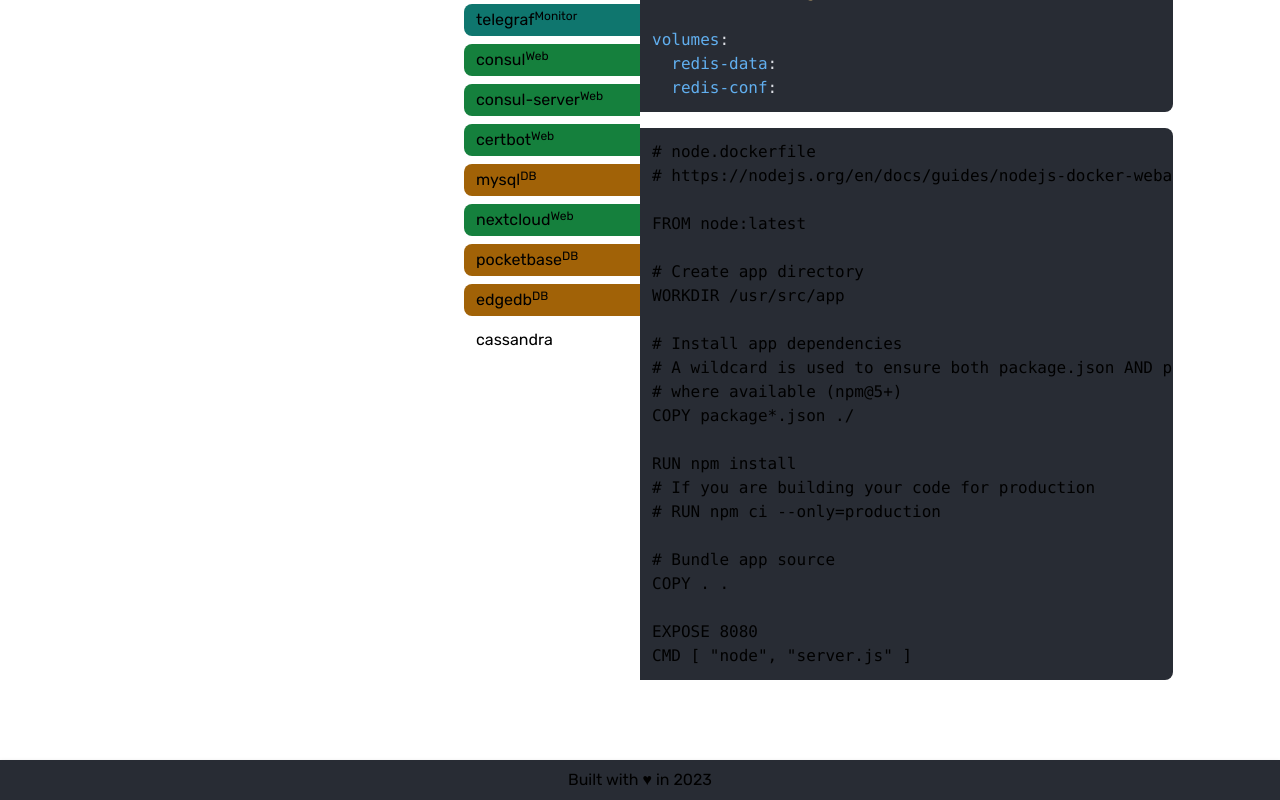
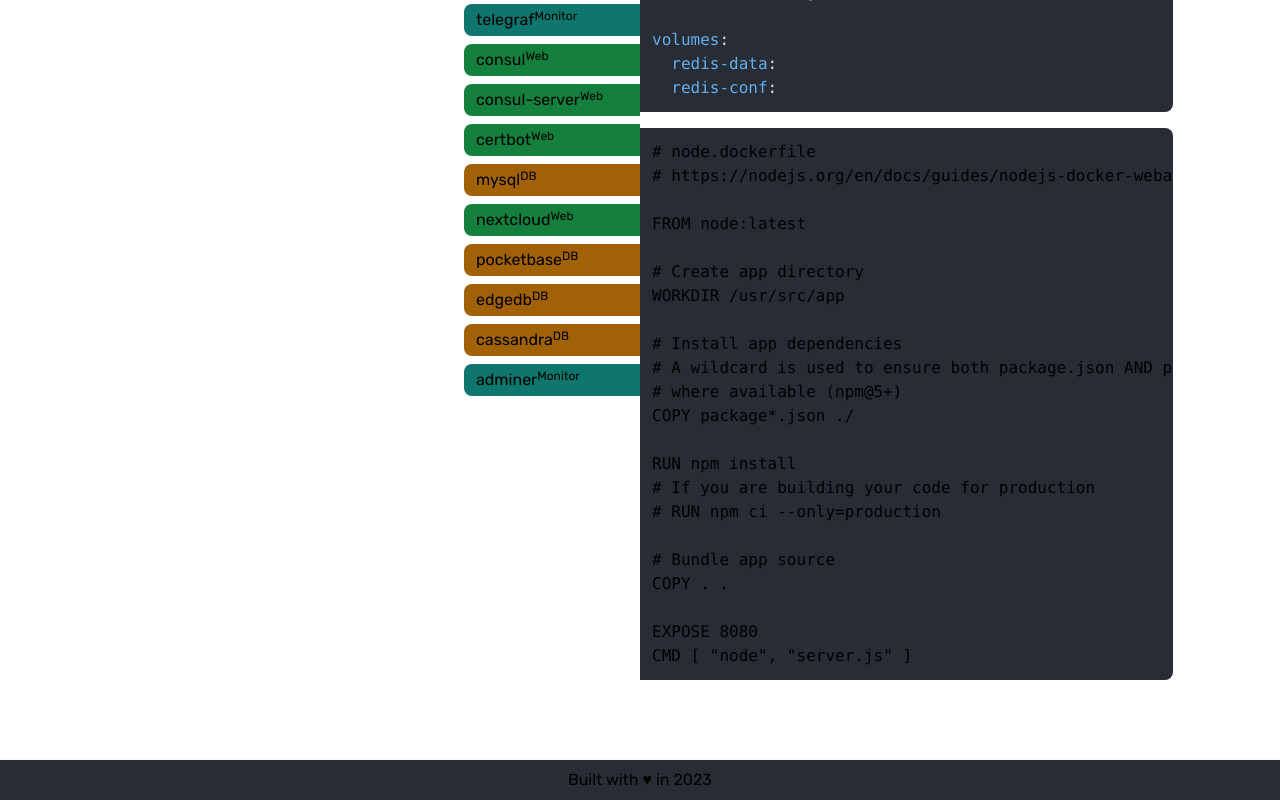
Before and after one commit to eliaspeteri/docker-boilerplate, a React (Vite) app: page / in a window 1280 px wide. Shown: the part 1865-2665 px from the top of the page. Built offline with nearby package versions, Linux system fonts and the light colour scheme.

Commit message:
chore: added adminer

```diff
--- a/src/options.ts
+++ b/src/options.ts
@@ -247,5 +247,13 @@ export const optionsList: Option[] = [
       'MAX_HEAP_SIZE=8G',
       'HEAP_NEWSIZE=200M',
     ],
+    tag: 'DB',
+  },
+  {
+    name: 'adminer',
+    image: 'adminer:latest',
+    restart: 'always',
+    ports: ['7777:8080'],
+    tag: 'Monitor',
   },
 ];
```
